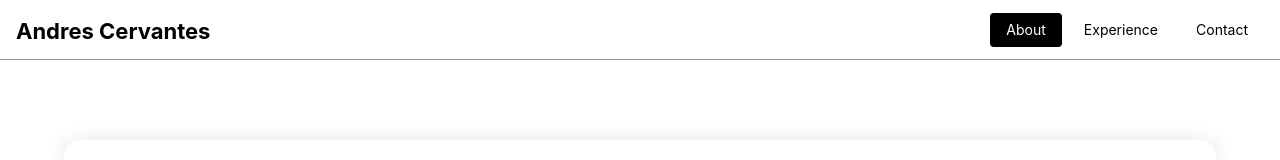
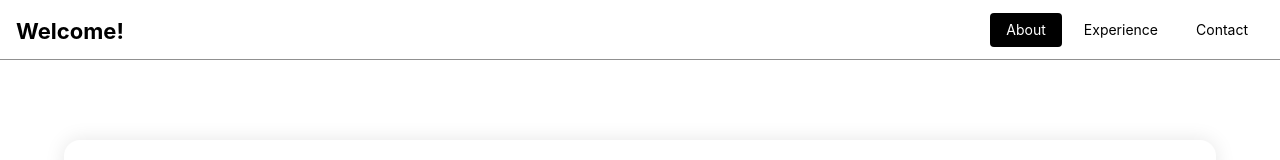
Before and after one commit to cervand/cervand.github.io, a React (Vite) app: page / in a window 1280 px wide. Shown: the top 160 px of the page. Built offline with nearby package versions, Linux system fonts and the light colour scheme.

Commit message:
Changed to welcome

```diff
--- a/src/components/NavBar.jsx
+++ b/src/components/NavBar.jsx
@@ -13,7 +13,7 @@ function NavBar({ opened, setOpened, activeTab, setActiveTab }) {
       c="brand.2"
     >
       <Title order={3} fw={700}>
-        Andres Cervantes
+        Welcome!
       </Title>
       <Tabs
         value={activeTab}
```
